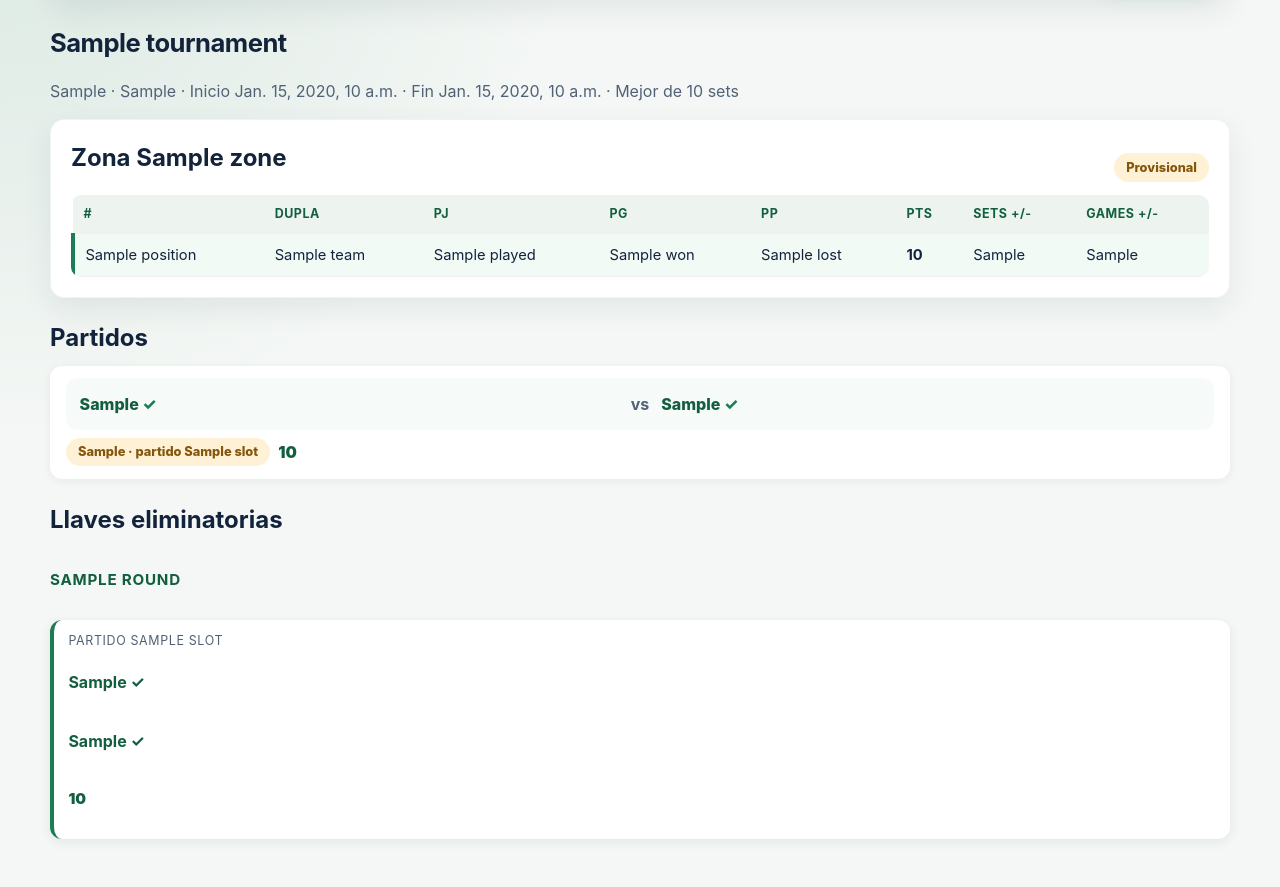
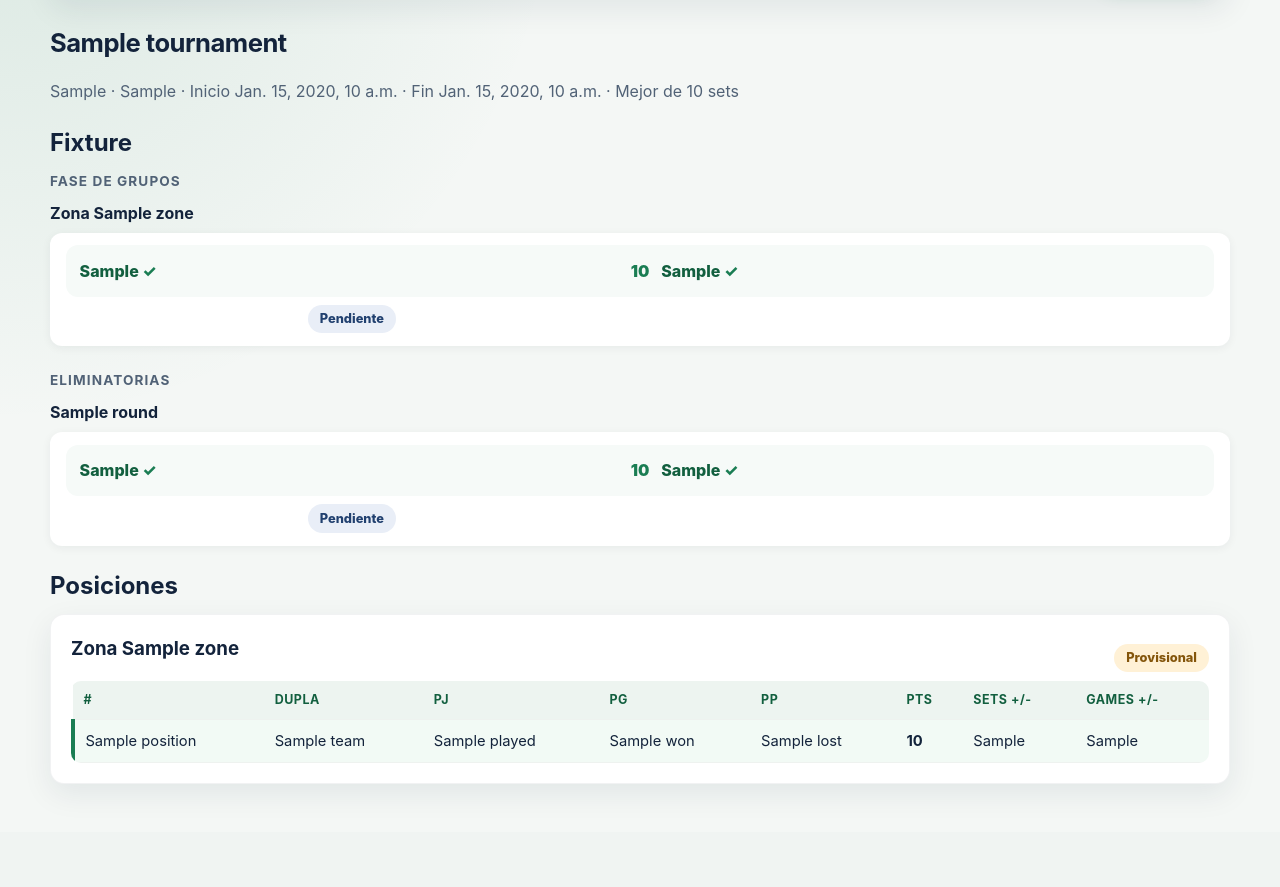
Before and after one commit to Marito048/padel-torneos, a Django app: template app/templates/tournament_detail.html in a window 1280 px wide. Shown: the part 139-1026 px from the top of the page. After the commit the page ends 922 px from the top, so only its background shows below. Run offline with Django 3.2, Linux system fonts and the light colour scheme; the template is opened without the code that fills it: most values are stand-ins (such as "Sample title", 1, 10 or a date in 2020).

Commit message:
Vista pública: fixture completo (grupos + eliminatorias) con resultados

```diff
--- a/app/static/core/padel.css
+++ b/app/static/core/padel.css
@@ -364,6 +364,13 @@ body.padel-page {
 .scoreboard .team.winner::after { content: " ✓"; color: var(--ps-green); }
 .score { font-weight: 900; color: var(--ps-green-dark); }
 
+/* Fixture público */
+.fixture-phase { margin: 1.5rem 0 .6rem; font-size: .85rem; letter-spacing: .08em; text-transform: uppercase; color: var(--ps-muted); }
+.fixture-phase:first-of-type { margin-top: .5rem; }
+.fixture-zone { margin-bottom: 1.1rem; }
+.fixture-zone h4 { margin: 0 0 .5rem; }
+.match-row__bye { margin: 0; }
+
 .result-card { margin-bottom: .9rem; }
 .result-card__header { margin-bottom: .5rem; }
 .result-form {
--- /dev/null
+++ b/app/templates/_fixture_match_row.html
@@ -0,0 +1,21 @@
+{% comment %}Fila de partido del fixture público (grupos y eliminatorias).{% endcomment %}
+<article class="match-row">
+  {% if match.is_bye %}
+    <p class="match-row__bye"><strong>{{ match.team1|default:match.team2 }}</strong> <span class="muted">pasa de ronda (descanso)</span></p>
+  {% else %}
+    <div class="scoreboard">
+      <span class="team {% if match.team1_id and match.winner_id == match.team1_id %}winner{% endif %}">{{ match.team1|default:"Por definir" }}</span>
+      {% if match.score %}<span class="score">{{ match.score }}</span>
+      {% elif match.is_walkover %}<span class="score">W.O.</span>
+      {% else %}<span class="vs">vs</span>{% endif %}
+      <span class="team {% if match.team2_id and match.winner_id == match.team2_id %}winner{% endif %}">{{ match.team2|default:"Por definir" }}</span>
+    </div>
+    <div class="match-row__meta">
+      {% if match.scheduled_at %}<span class="chip">{{ match.scheduled_at|date:"D d/m H:i" }}</span>{% endif %}
+      {% if match.court %}<span class="chip">{{ match.court }}</span>{% endif %}
+      {% if match.is_walkover %}<span class="status-pill status-pill--done">Walkover</span>{% endif %}
+      {% if match.is_walkover and match.walkover_reason %}<span class="muted">{{ match.walkover_reason }}</span>{% endif %}
+      {% if not match.is_decided and not match.is_walkover %}<span class="status-pill status-pill--pending">Pendiente</span>{% endif %}
+    </div>
+  {% endif %}
+</article>
--- a/app/templates/tournament_detail.html
+++ b/app/templates/tournament_detail.html
@@ -30,10 +30,49 @@
       </p>
     </section>
 
+    <section class="panel-section">
+      <h2>Fixture</h2>
+
+      {% if zones %}
+        <h3 class="fixture-phase">Fase de grupos</h3>
+        {% for row in zones %}
+          <div class="fixture-zone">
+            <h4>Zona {{ row.zone.name }}</h4>
+            <div class="match-list">
+              {% for match in row.matches %}
+                {% include "_fixture_match_row.html" %}
+              {% empty %}
+                <p class="muted">La zona todavía no tiene partidos.</p>
+              {% endfor %}
+            </div>
+          </div>
+        {% endfor %}
+      {% else %}
+        <p class="alert alert--info">El torneo todavía no tiene zonas publicadas.</p>
+      {% endif %}
+
+      {% if rounds %}
+        <h3 class="fixture-phase">Eliminatorias</h3>
+        {% for round in rounds %}
+          <div class="fixture-zone">
+            <h4>{{ round.label }}</h4>
+            <div class="match-list">
+              {% for match in round.matches %}
+                {% include "_fixture_match_row.html" %}
+              {% endfor %}
+            </div>
+          </div>
+        {% endfor %}
+      {% endif %}
+    </section>
+
+    {% if zones %}
+      <section class="panel-section">
+        <h2>Posiciones</h2>
         {% for row in zones %}
           <section class="padel-card">
             <header class="zone-card__header">
-          <h2>Zona {{ row.zone.name }}</h2>
+              <h3>Zona {{ row.zone.name }}</h3>
               {% if row.official %}<span class="status-pill status-pill--done">Oficial</span>
               {% else %}<span class="status-pill status-pill--running">Provisional</span>{% endif %}
             </header>
@@ -57,55 +96,7 @@
               </tbody>
             </table>
           </section>
-    {% empty %}
-      <p class="alert alert--info">El torneo todavía no tiene zonas publicadas.</p>
         {% endfor %}
-
-    <section class="panel-section">
-      <h2>Partidos</h2>
-      <div class="match-list">
-        {% for match in matches %}
-          {% if not match.is_bye %}
-            <article class="match-row">
-              <div class="scoreboard">
-                <span class="team {% if match.winner_id == match.team1_id %}winner{% endif %}">{{ match.team1|default:"Por definir" }}</span>
-                <span class="vs">vs</span>
-                <span class="team {% if match.winner_id == match.team2_id %}winner{% endif %}">{{ match.team2|default:"Por definir" }}</span>
-              </div>
-              <div class="match-row__meta">
-                <span class="status-pill status-pill--running">{% if match.stage == "group" %}Zona {{ match.zone.name }}{% else %}{{ match.display_stage }} · partido {{ match.slot }}{% endif %}</span>
-                {% if match.score %}<span class="score">{{ match.score }}</span>{% endif %}
-                {% if match.is_walkover %}<span class="status-pill status-pill--done">Walkover</span>{% endif %}
-              </div>
-            </article>
-          {% endif %}
-        {% endfor %}
-      </div>
-    </section>
-
-    {% if rounds %}
-      <section class="panel-section">
-        <h2>Llaves eliminatorias</h2>
-        <div class="bracket">
-          {% for round in rounds %}
-            <div class="bracket-round">
-              <h3>{{ round.label }}</h3>
-              {% for match in round.matches %}
-                <article class="bracket-match {% if match.is_bye %}bracket-match--bye{% endif %}">
-                  {% if match.is_bye %}
-                    <p class="bracket-note">Descanso (bye) · posición {{ match.slot }}</p>
-                    <p class="team winner">{{ match.team1|default:match.team2 }}</p>
-                  {% else %}
-                    <p class="bracket-note">Partido {{ match.slot }}</p>
-                    <p class="team {% if match.winner_id == match.team1_id %}winner{% endif %}">{{ match.team1|default:"Por definir" }}</p>
-                    <p class="team {% if match.winner_id == match.team2_id %}winner{% endif %}">{{ match.team2|default:"Por definir" }}</p>
-                    {% if match.score %}<p class="score">{{ match.score }}</p>{% endif %}
-                  {% endif %}
-                </article>
-              {% endfor %}
-            </div>
-          {% endfor %}
-        </div>
       </section>
     {% endif %}
   </main>
--- a/app/templates/tournaments_list.html
+++ b/app/templates/tournaments_list.html
@@ -17,7 +17,7 @@
     </header>
     <section class="panel-section">
       <h1>Torneos</h1>
-      <p class="muted">Consultá zonas, resultados y llaves eliminatorias.</p>
+      <p class="muted">Consultá el fixture con todos los resultados, desde la fase de grupos hasta la final.</p>
     </section>
     {% if tournaments %}
       <div class="padel-grid">
@@ -29,7 +29,7 @@
               <span class="status-pill {% if t.status == 'finished' %}status-pill--done{% elif t.status == 'running' %}status-pill--running{% else %}status-pill--pending{% endif %}">{{ t.get_status_display }}</span>
               <span class="muted">{{ t.start_date }}</span>
             </p>
-            <a class="btn btn--primary" href="{% url 'public_tournament_detail' t.slug %}">Ver torneo</a>
+            <a class="btn btn--primary" href="{% url 'public_tournament_detail' t.slug %}">Ver fixture</a>
           </article>
         {% endfor %}
       </div>
```
Also changed, not shown: app/core/tests.py (+28 -0 lines), app/core/views.py (+5 -6 lines). Lines whose indentation alone changed are shown as unchanged.
